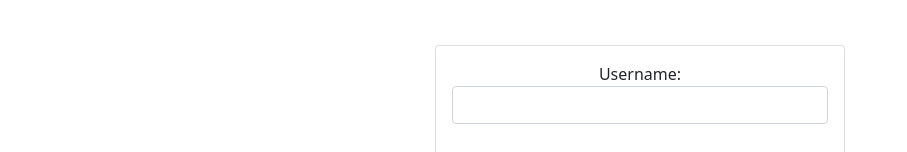
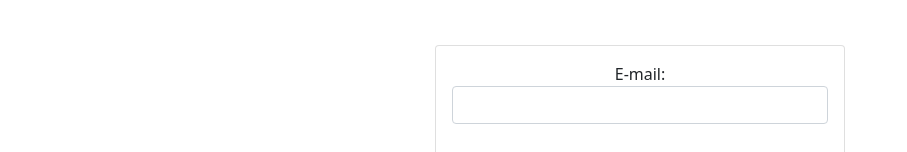
Before and after one commit to BITNULLS/storybook, a React (Create React App) app in the folder edu-storybook/: page /Login in a window 1280 px wide. Shown: the part 211-363 px from the top of the page, without its empty margins (0-907 px from the left). Built offline with nearby package versions, Linux system fonts and the light colour scheme.

Commit message:
login frontend connects to backend

```diff
--- a/edu-storybook/src/pages/login-register/Login.jsx
+++ b/edu-storybook/src/pages/login-register/Login.jsx
@@ -19,8 +19,8 @@ export default class Login extends React.Component {
           <div class="card-body">
 
               <div class="form-group mb-4">
-                <label for="username">Username:</label>
-                <input id="username" type="text" formControlName="username" class="form-control"></input>
+                <label for="email">E-mail:</label>
+                <input id="email" type="text" formControlName="email" class="form-control"></input>
               </div>
               <div class="form-group mb-4">
                 <OverlayTrigger
@@ -68,23 +68,22 @@ export default class Login extends React.Component {
   }
 }
 
-
 function ajaxCall() {
     console.log("hit");
-    let inputUser = document.getElementById("username").value;
-    let inputPass = document.getElementById("password").value
-    console.log(inputUser);
-    console.log(inputPass);
+    let email = document.getElementById("email").value;
+    let password = document.getElementById("password").value
+    console.log(email);
+    console.log(password);
 
     $.ajax({
-      type: 'POST',
-      url: "http://localhost:5000/Login",
+      type: "POST",
+      url: "http://localhost:5000/login",
       contentType: "application/x-www-form-urlencoded",
       dataType: "json",
-      data: {inputUser, inputPass},
+      data: {email, password},
       success: function(data){
         console.log("Made it into the complete");
-        new Login(data);
+        new Login(data)
       },
       error: function() {
         console.log("Could not complete AJAX call");
```
